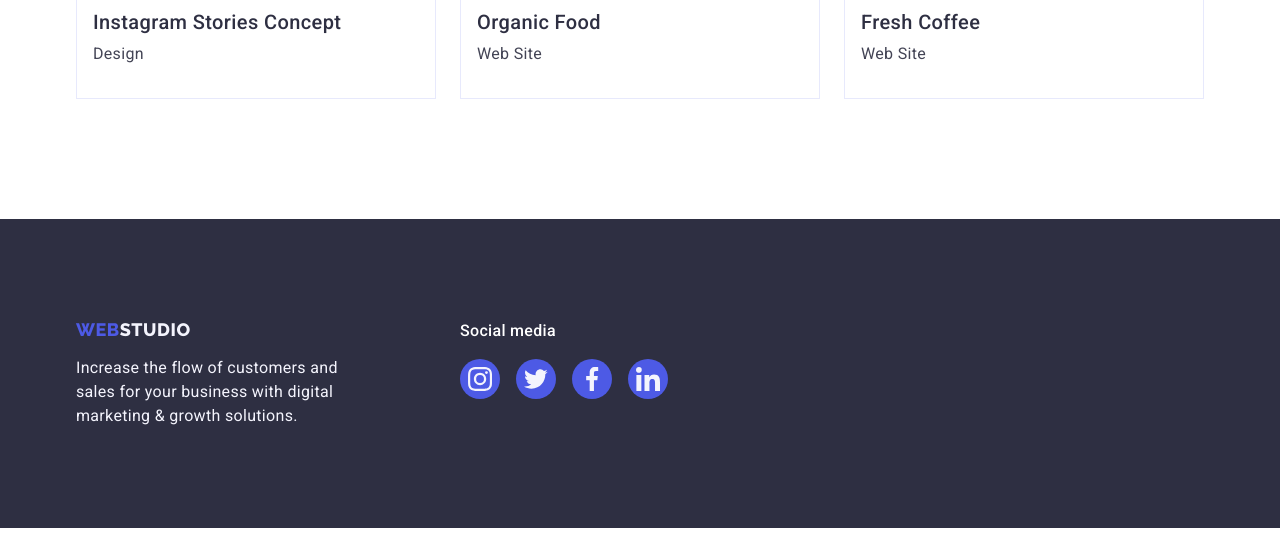
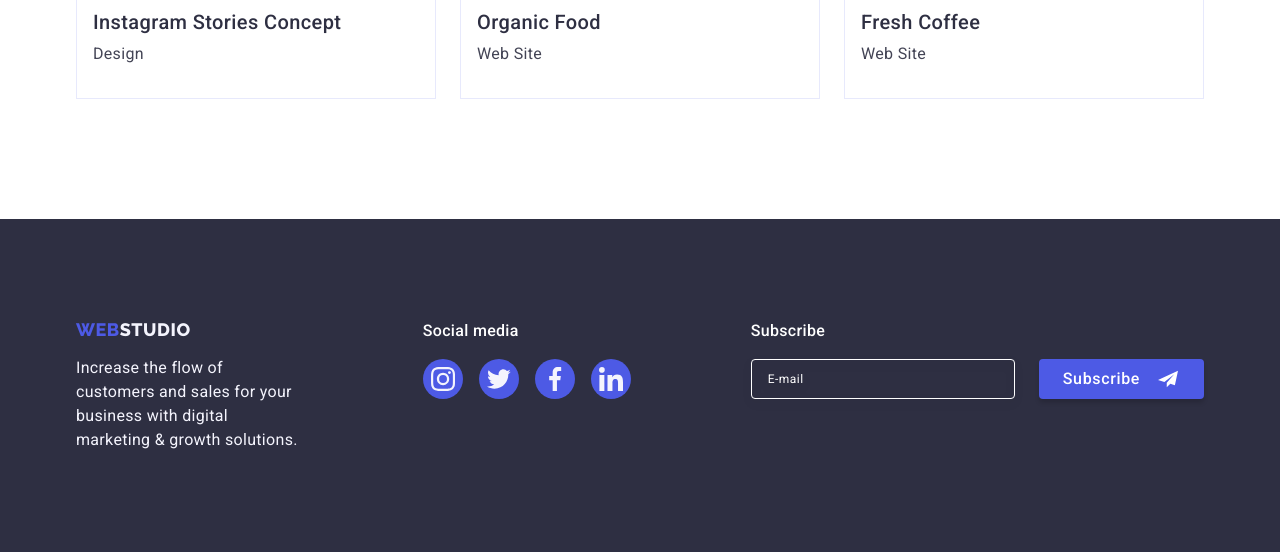
Before and after one commit to Tasha852209/goit-markup-hw-06, a plain HTML site: page portfolio.html in a window 1280 px wide. Shown: the part 1551-2103 px from the top of the page. Before the commit the page ends 2079 px from the top, so only its background shows below. Drawn offline with nearby package versions, Linux system fonts and the light colour scheme.

Commit message:
Update portfolio.html

```diff
--- a/portfolio.html
+++ b/portfolio.html
@@ -319,6 +319,23 @@
             </li>
           </ul>
         </div>
+        <div class="subscribe-footer">
+          <p class="subscribe-footer-text">Subscribe</p>
+          <form class="subscribe-footer-form">
+            <label class="subscribe-footer-form-desc">
+              <input
+                type="email"
+                class="subscribe-footer-form-input"
+                placeholder="E-mail"
+              />
+            </label>
+            <button type="submit" class="subscribe-form-btn">
+              Subscribe<svg class="subscribe-btn-icon" width="24" height="20">
+                <use href="./images/icons.svg#subscribe-icon"></use>
+              </svg>
+            </button>
+          </form>
+        </div>
       </div>
     </footer>
   </body>
```
